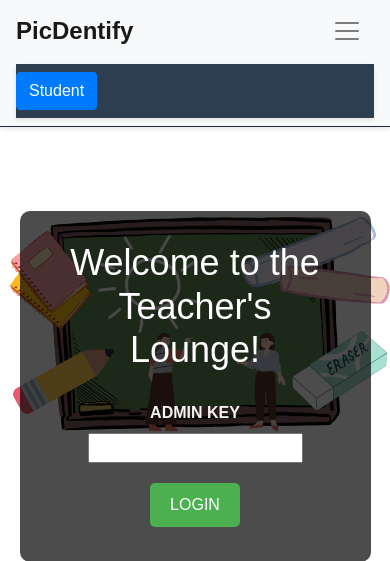
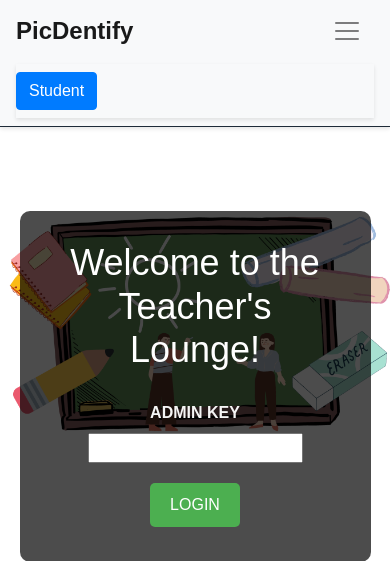
Before and after one commit to Accerly13/PicDentify, a Django app: page / in a window 390 px wide, after a click that opens the changed part. Shown: the top 561 px of the page. Run offline with Django 4.2, Linux system fonts and the light colour scheme; data comes from the database, SQL or seed files in the repository; data that the repository does not hold is empty; some libraries are stand-ins or nearby versions.

Commit message:
remove the background

```diff
--- a/templates/loginPage.html
+++ b/templates/loginPage.html
@@ -385,7 +385,6 @@ input[type="submit"]:hover {
 
 @media (max-width: 991px) {
   .navbar-collapse {
-    background-color: #2c3e50;
     box-shadow: 0 2px 4px rgba(0, 0, 0, 0.1);
     margin-top: 10px;
   }
--- a/templates/studentLogin.html
+++ b/templates/studentLogin.html
@@ -311,7 +311,6 @@ input[type="submit"]:hover {
 
 @media (max-width: 991px) {
   .navbar-collapse {
-    background-color: #2c3e50;
     box-shadow: 0 2px 4px rgba(0, 0, 0, 0.1);
     margin-top: 10px;
   }
```
